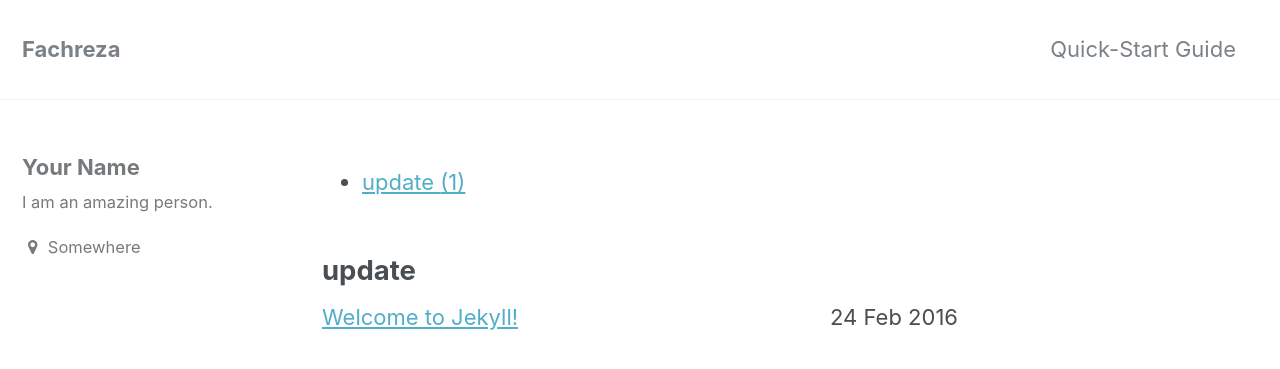
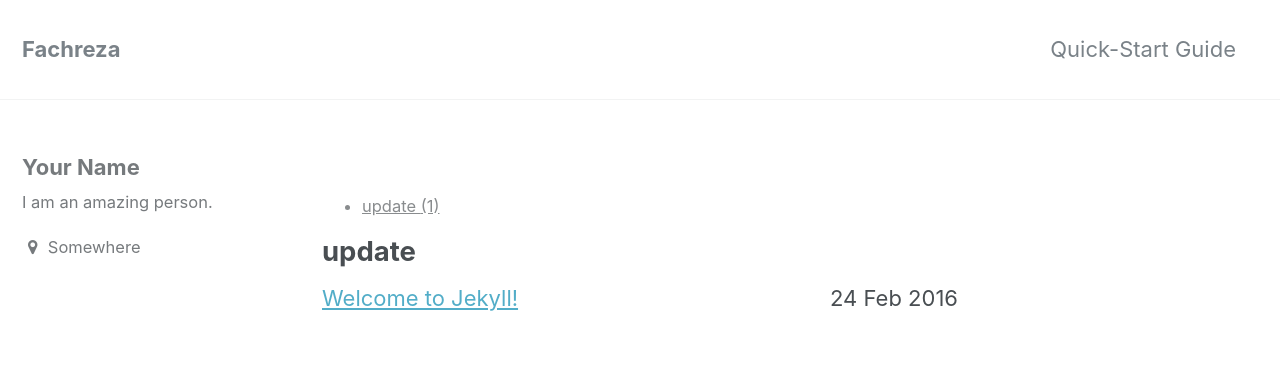
Before and after one commit to fahrz/blog, a Jekyll site: the page built from tags.md, in a window 1280 px wide and 900 px high. Shown: the top 369 px of the window. Built offline with Jekyll 4.4.1, drawn with Linux system fonts in a browser that asks for light colours.

Commit message:
edit tags

```diff
--- a/tags.md
+++ b/tags.md
@@ -18,16 +18,20 @@ permalink: /tags/
       {% assign tag_words = site_tags | split:',' | sort %}
 
       <!-- List of all tags -->
-      <ul class="tags">
-        {% for item in (0..site.tags.size) %}{% unless forloop.last %}
-          {% capture this_word %}{{ tag_words[item] }}{% endcapture %}
-          <li>
-            <a href="#{{ this_word | cgi_escape }}" class="tag">{{ this_word }}
-              <span>({{ site.tags[this_word].size }})</span>
-            </a>
-          </li>
-        {% endunless %}{% endfor %}
-      </ul>
+      <footer class="page__meta">
+        <p class="page__taxonomy">
+          <ul class="tags">
+            {% for item in (0..site.tags.size) %}{% unless forloop.last %}
+              {% capture this_word %}{{ tag_words[item] }}{% endcapture %}
+              <li>
+                <a href="#{{ this_word | cgi_escape }}" class="tag">{{ this_word }}
+                  <span>({{ site.tags[this_word].size }})</span>
+                </a>
+              </li>
+            {% endunless %}{% endfor %}
+          </ul>
+        </p>
+      </footer>
 
 
 
```
